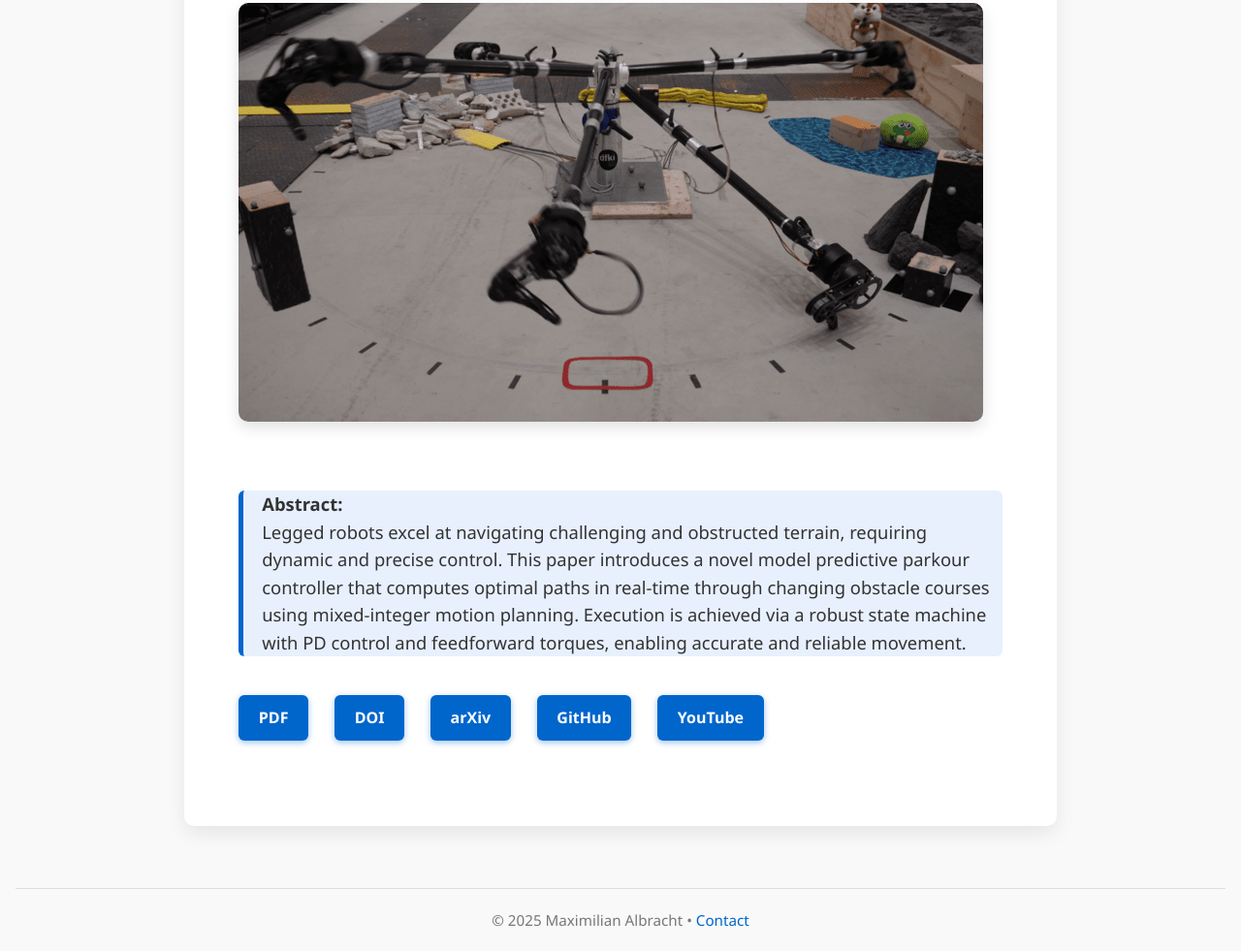
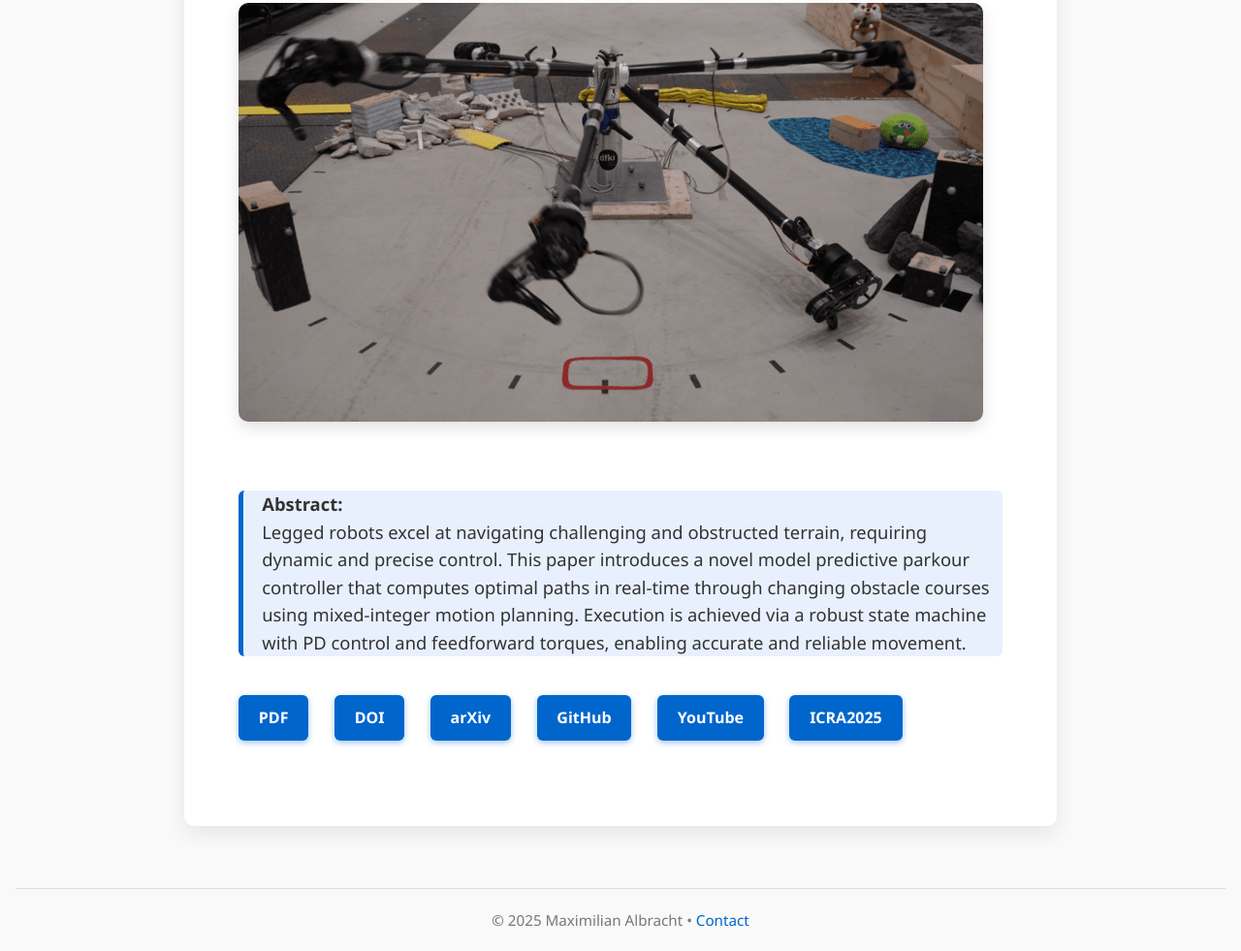
Before and after one commit to dfki-ric-underactuated-lab/mppc, a plain HTML site: page docs/index.html in a window 1280 px wide. Shown: the part 332-1313 px from the top of the page at 97% size. Drawn offline with Linux system fonts and the light colour scheme.

Commit message:
add icra link

```diff
--- a/docs/index.html
+++ b/docs/index.html
@@ -276,6 +276,7 @@
       <a href="https://arxiv.org/abs/2408.14362" target="_blank" rel="noopener noreferrer">arXiv</a>
       <a href="https://github.com/dfki-ric-underactuated-lab/mppc" target="_blank" rel="noopener noreferrer">GitHub</a>
       <a href="https://www.youtube.com/watch?v=vxFpLKi-pIQ" target="_blank" rel="noopener noreferrer">YouTube</a>
+      <a href="https://rasevents.org/presentation?id=154085" target="_blank" rel="noopener noreferrer">ICRA2025</a>
     </nav>
   </div>
 
```
